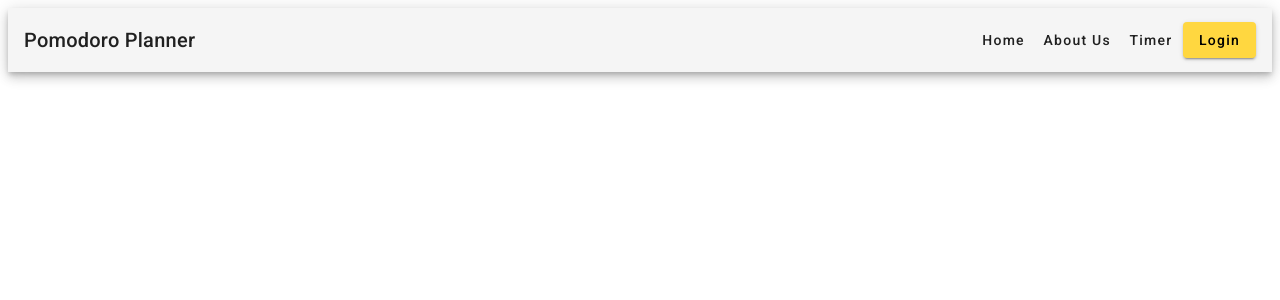
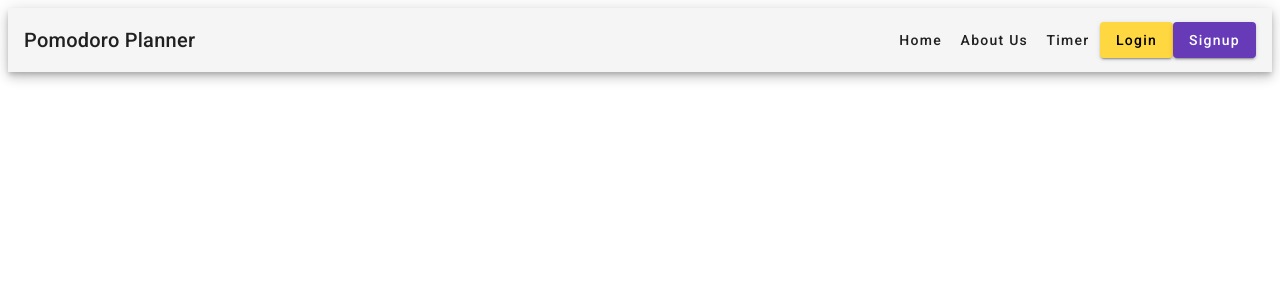
Before and after one commit to kchen53/pomodoro_planner, an Angular app: page / in a window 1280 px wide. Shown: the top 300 px of the page. Built offline with nearby package versions, Linux system fonts and the light colour scheme.

Commit message:
added sign up button

```diff
--- a/src/app/app.component.css
+++ b/src/app/app.component.css
@@ -5,5 +5,5 @@
 } */
 
 .background-color{
-  background-color: lightyellow;
+  background-color: white;
 }
--- a/src/app/navbar/navbar.component.html
+++ b/src/app/navbar/navbar.component.html
@@ -8,6 +8,7 @@
     <a mat-button routerLink="about-us"> About Us </a>
     <a mat-button routerLink="timer"> Timer </a>
     <a mat-raised-button color = "accent" routerLink="login"> Login </a>
+    <a mat-raised-button color = "primary" routerLink="login"> Signup </a>
 
   </mat-toolbar>
 </div>
```
